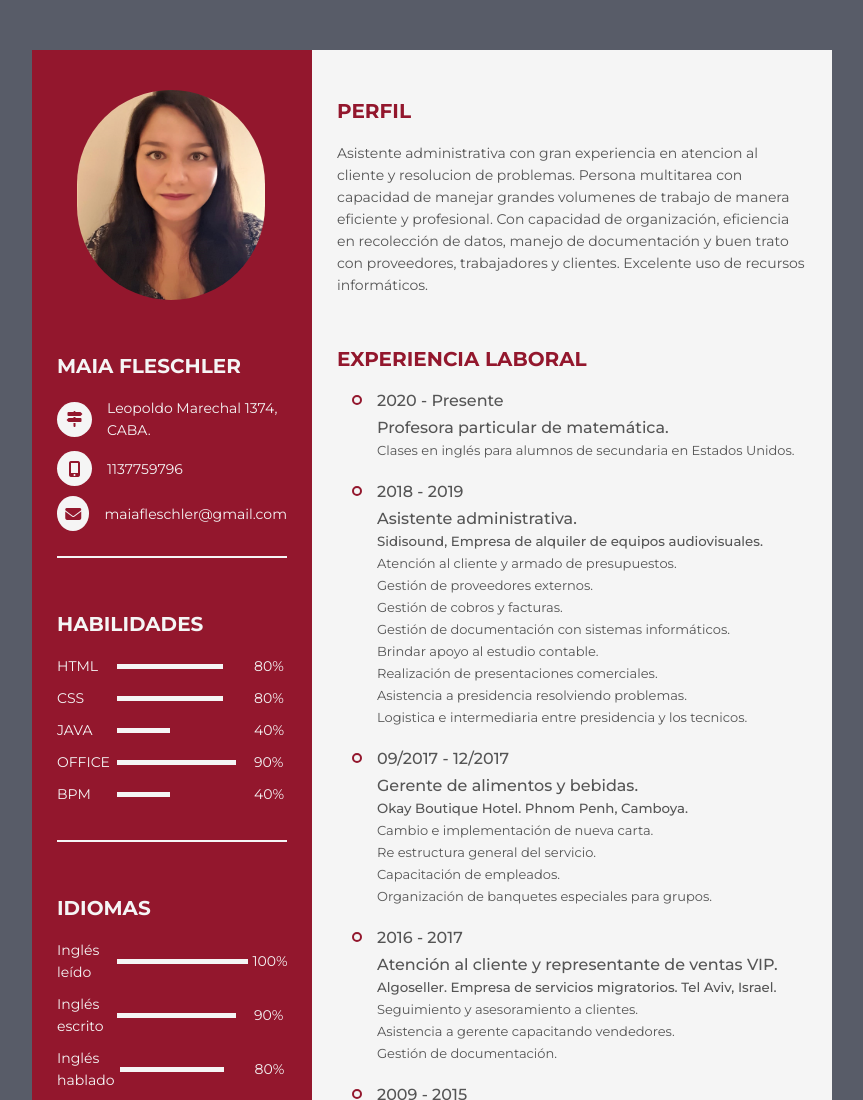
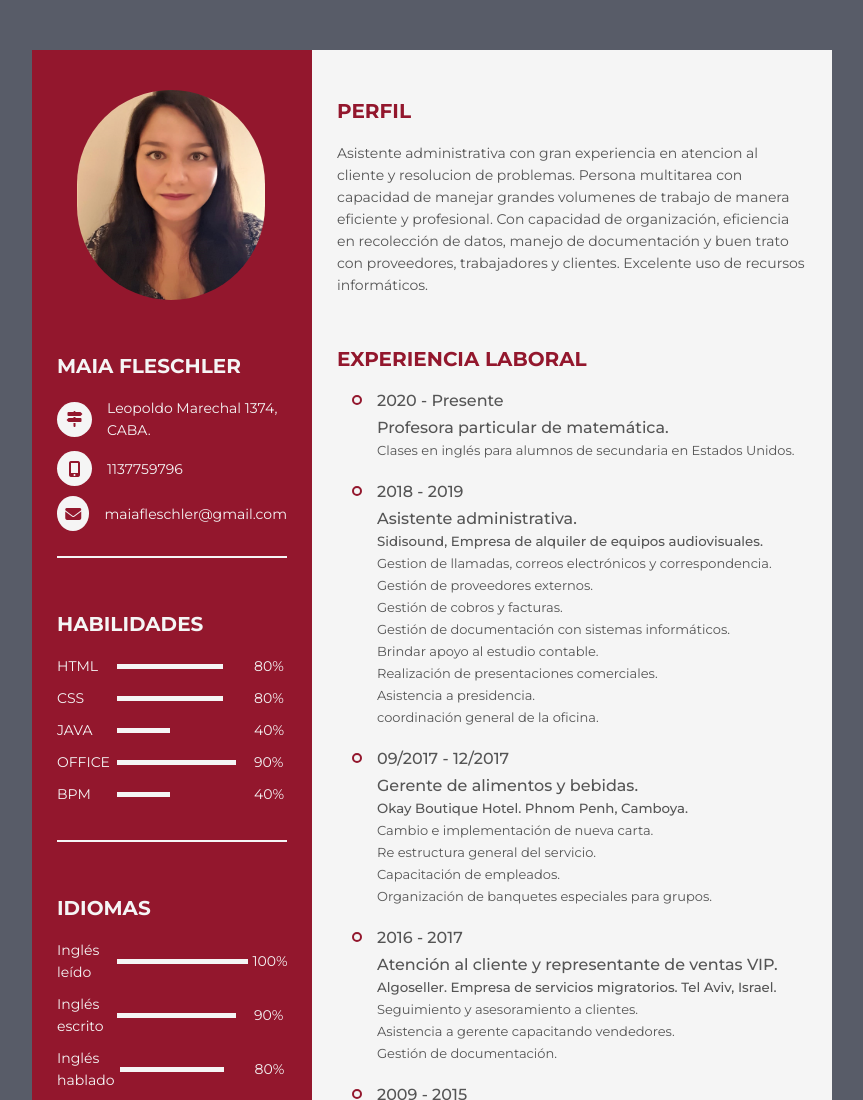
Before and after one commit to MaiaFleschler/MaiaFleschler.github.io, a plain HTML site: page index.html in a window 1280 px wide. Shown: the top 1100 px of the page, without its empty margins (208-1071 px from the left). Drawn offline with Linux system fonts and the light colour scheme.

Commit message:
Update index.html

```diff
--- a/index.html
+++ b/index.html
@@ -173,14 +173,14 @@
               <div class="info">
                      <p class="semi-bold">Asistente administrativa. <br>
                       <span style="font-size: smaller;" >Sidisound, Empresa de alquiler de equipos audiovisuales.</span></p>
-                  <p style="font-size: small;">Atención al cliente y armado de presupuestos.<br>
+                  <p style="font-size: small;">Gestion de llamadas, correos electrónicos y correspondencia.<br>
                     Gestión de proveedores externos. <br>
                     Gestión de cobros y facturas. <br>
                     Gestión de documentación con sistemas informáticos. <br>
 		    Brindar apoyo al estudio contable.<br>
                     Realización de presentaciones comerciales. <br>
-                    Asistencia a presidencia resolviendo problemas. <br>
-                    Logistica e intermediaria entre presidencia y los tecnicos.
+                    Asistencia a presidencia. <br>
+		    coordinación general de la oficina.
 
 
 
```
